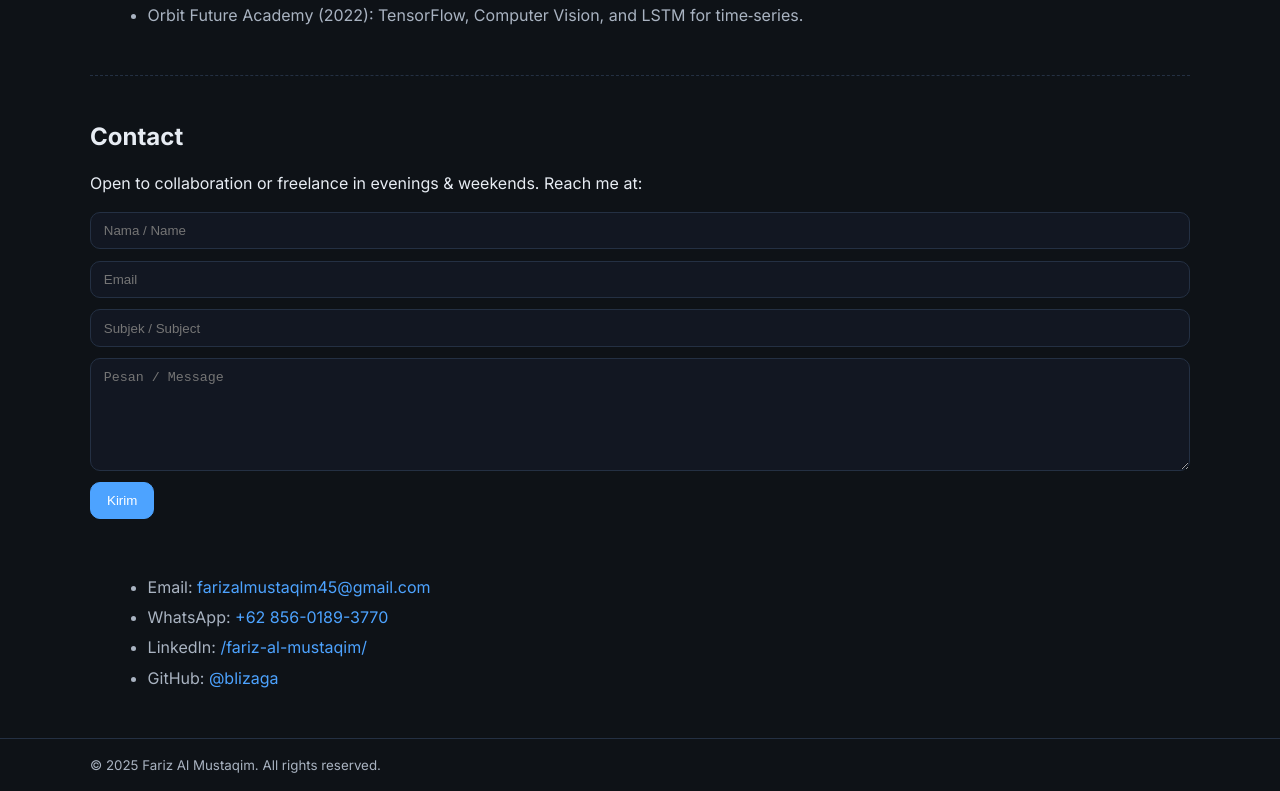
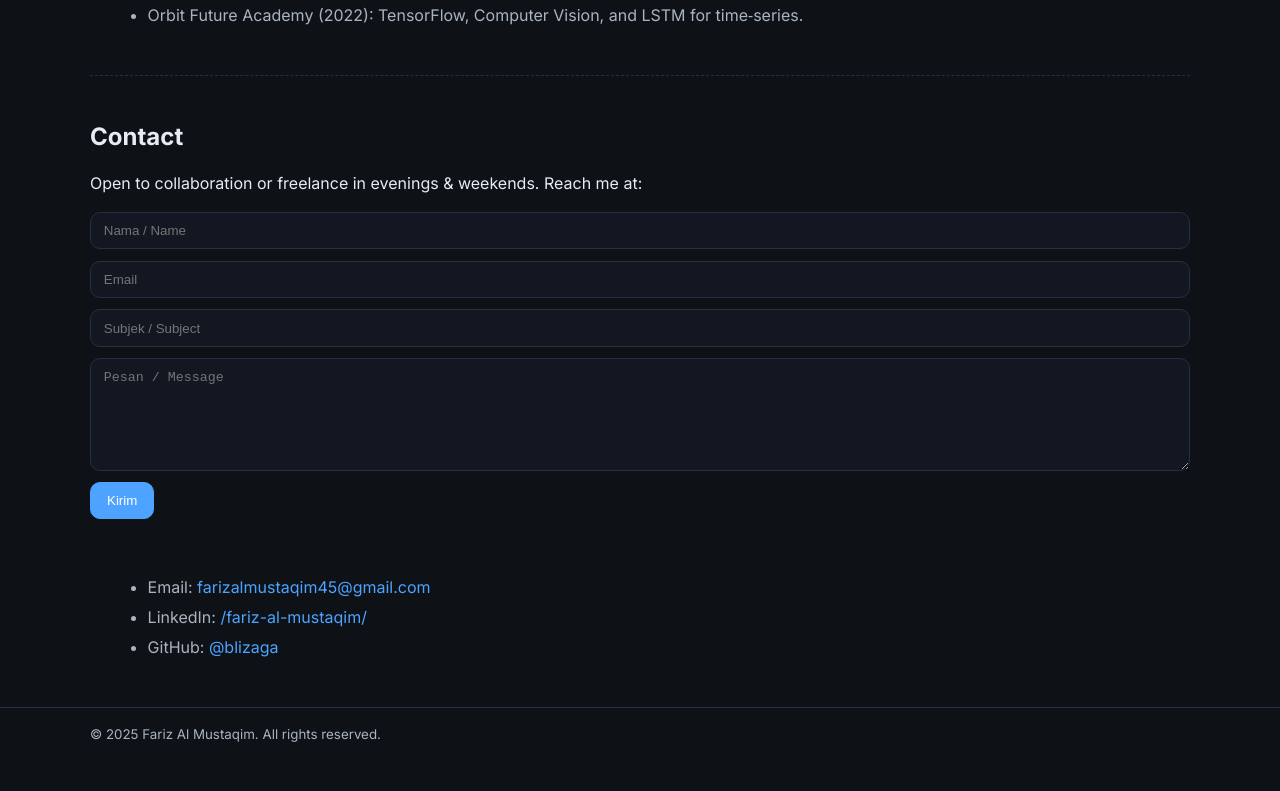
Before and after one commit to blizaga/my-portofolio, a plain HTML site: page index.html in a window 1280 px wide. Shown: the part 3162-3953 px from the top of the page. After the commit the page ends 3923 px from the top, so only its background shows below. Drawn offline with Linux system fonts and the light colour scheme.

Commit message:
remove WhatsApp contact from footer

```diff
--- a/index.html
+++ b/index.html
@@ -226,7 +226,6 @@
       </form>
       <ul class="list">
         <li>Email: <a href="mailto:farizalmustaqim45@gmail.com">farizalmustaqim45@gmail.com</a></li>
-        <li>WhatsApp: <a href="https://wa.me/6285601893770" target="_blank" rel="noopener">+62 856-0189-3770</a></li>
         <li>LinkedIn: <a href="https://www.linkedin.com/in/fariz-al-mustaqim/" target="_blank" rel="noopener">/fariz-al-mustaqim/</a></li>
         <li>GitHub: <a href="https://github.com/blizaga" target="_blank" rel="noopener">@blizaga</a></li>
       </ul>
```
